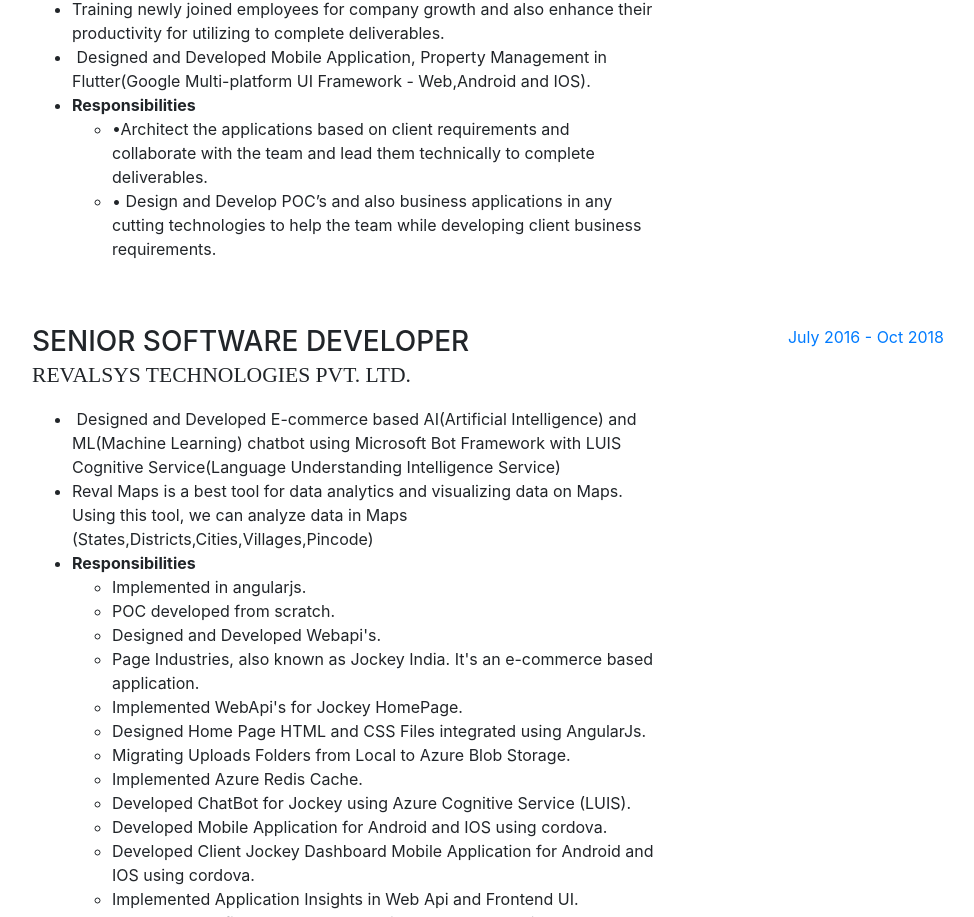
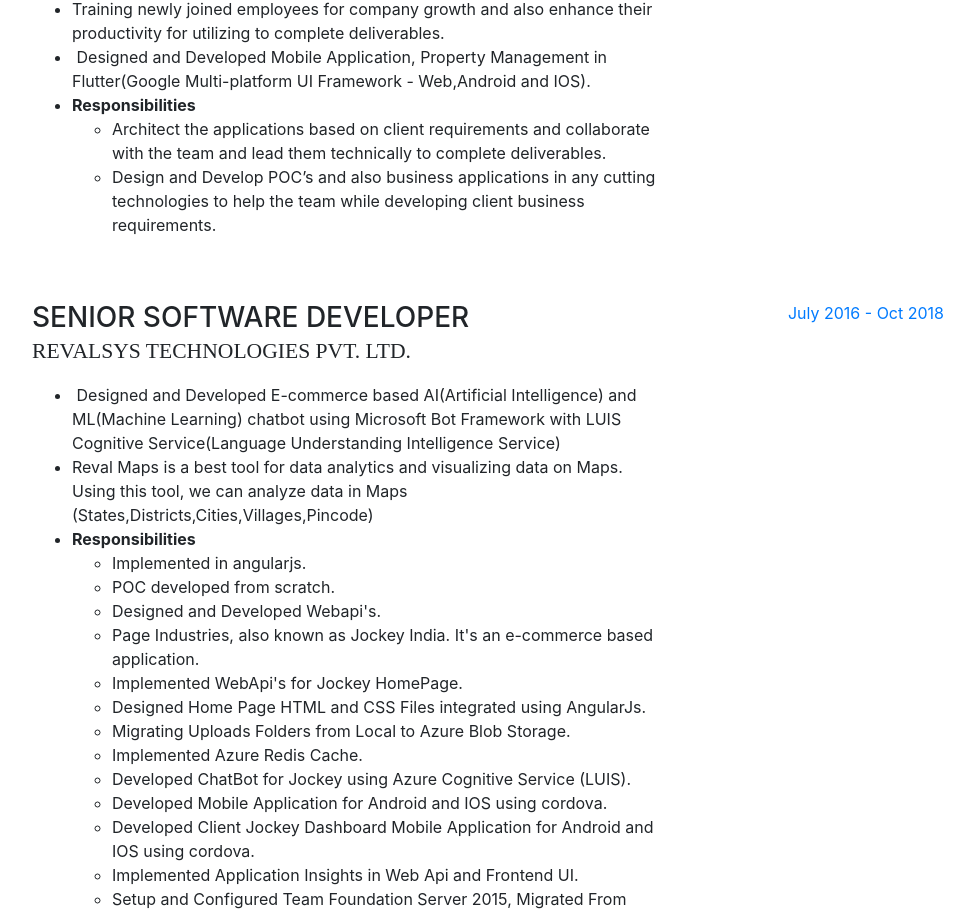
Before and after one commit to kbmanikanta/kbmanikanta.github.io, a website with bundled scripts: page index.html in a window 1280 px wide. Shown: the part 1413-2330 px from the top of the page, without its empty margins (288-1262 px from the left). Built offline with nearby package versions, Linux system fonts and the light colour scheme; a web font is replaced by a local one.

Commit message:
Update index.html

```diff
--- a/index.html
+++ b/index.html
@@ -121,8 +121,8 @@
                         <li>
                            <strong>Responsibilities</strong>
                            <ul>
-                              <li> &bull;Architect the applications based on client requirements and collaborate with the team and lead them technically to complete deliverables.</li>
-                              <li> &bull; Design and Develop POC&rsquo;s and also business applications in any cutting technologies to help the team while developing client business requirements. &nbsp;</li>
+                              <li>Architect the applications based on client requirements and collaborate with the team and lead them technically to complete deliverables.</li>
+                              <li>Design and Develop POC&rsquo;s and also business applications in any cutting technologies to help the team while developing client business requirements. &nbsp;</li>
                            </ul>
                         </li>
                      </ul>
```
